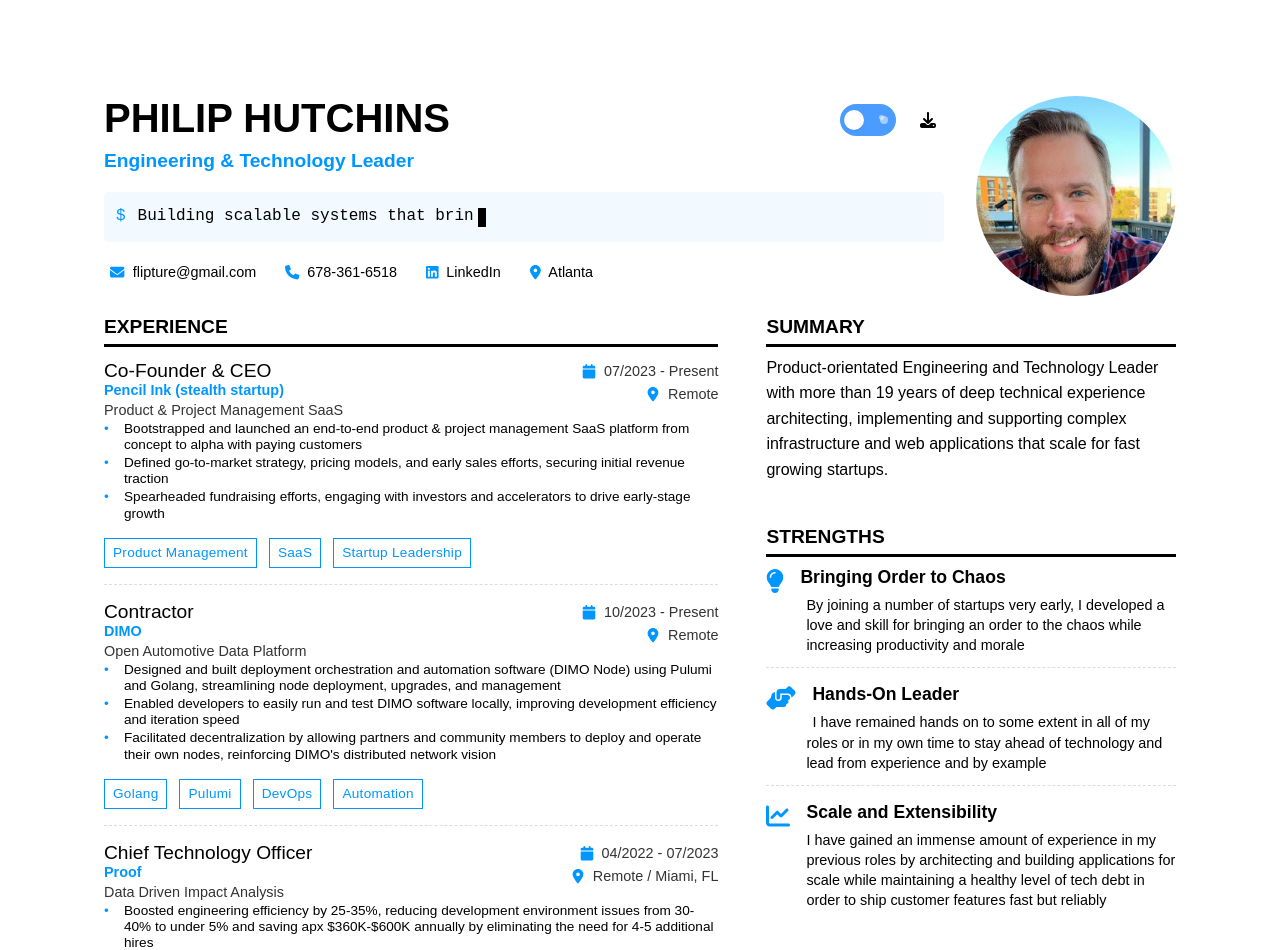
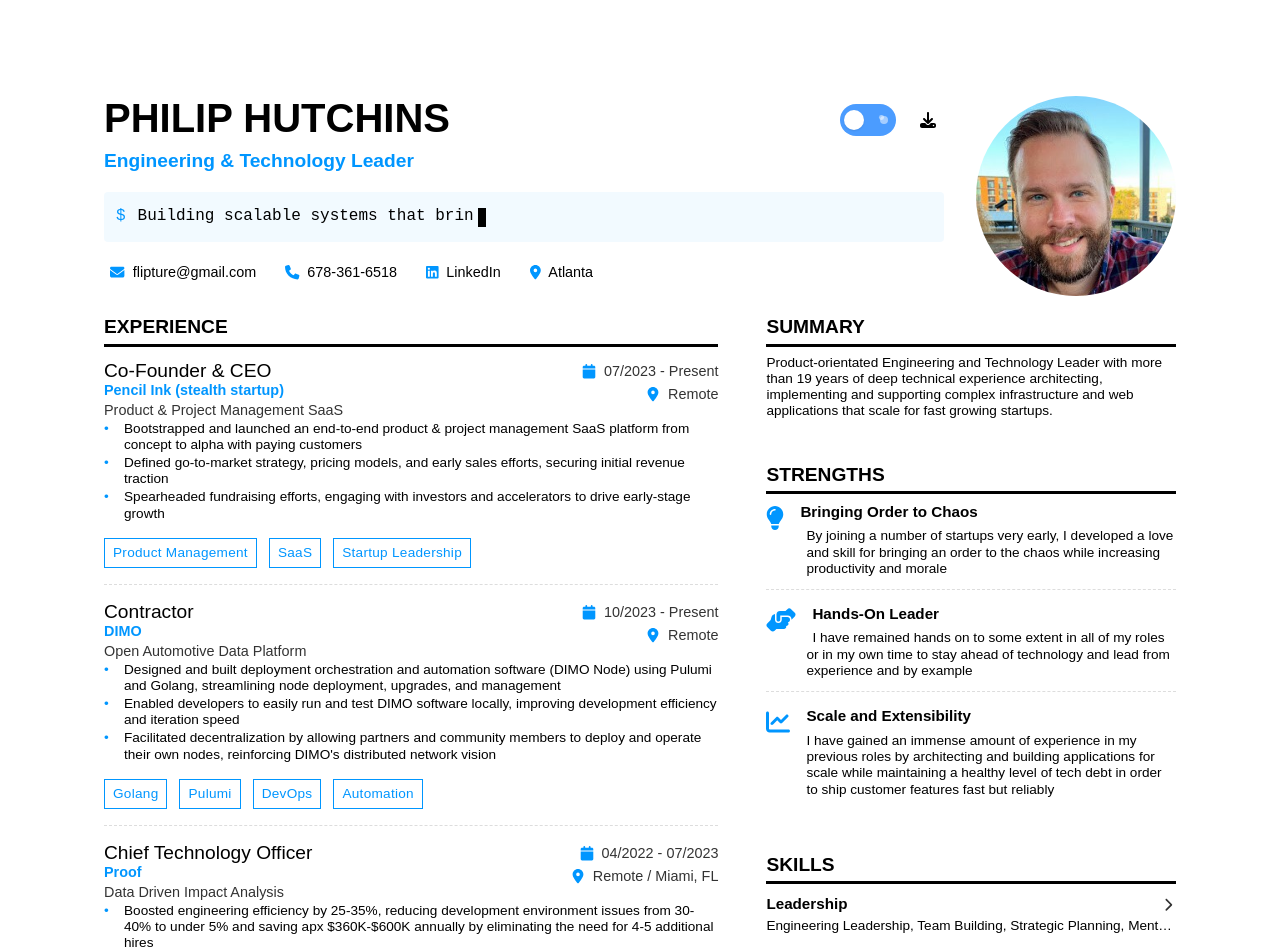
Before and after one commit to phutchins/interactiveresume, a Vue app: page / in a window 1280 px wide. Shown: the top 950 px of the page. Built offline with nearby package versions, Linux system fonts and the light colour scheme.

Commit message:
Refine typography and line heights across multiple resume sections

```diff
--- a/src/components/Resume.vue
+++ b/src/components/Resume.vue
@@ -462,6 +462,8 @@
       margin-top: 0.5rem;
       text-align: left;
       text-justify: inter-word;
+      font-size: 0.85rem;
+      line-height: 1.2;
     }
   }
 
--- a/src/components/SkillsSection.vue
+++ b/src/components/SkillsSection.vue
@@ -34,9 +34,9 @@
 </template>
 
 <script setup lang="ts">
+import { library } from '@fortawesome/fontawesome-svg-core'
+import { faChevronDown, faChevronRight } from '@fortawesome/free-solid-svg-icons'
 import { computed, ref } from 'vue'
-import { library } from '@fortawesome/fontawesome-svg-core'
-import { faChevronRight, faChevronDown } from '@fortawesome/free-solid-svg-icons'
 
 library.add(faChevronRight, faChevronDown)
 
@@ -148,7 +148,7 @@
 
     h3 {
       color: var(--text-color);
-      font-size: 1.1rem;
+      font-size: 0.95rem;
       margin: 0;
       transition: color 0.2s ease;
     }
@@ -157,7 +157,7 @@
 
 .toggle-icon {
   color: var(--secondary-color);
-  font-size: 0.9rem;
+  font-size: 0.85rem;
   transition: all 0.3s ease;
   width: 16px;
   flex-shrink: 0;
@@ -186,7 +186,8 @@
 
 .skills-preview {
   color: var(--text-color);
-  font-size: 0.9rem;
+  font-size: 0.85rem;
+  line-height: 1.2;
   white-space: nowrap;
   overflow: hidden;
   text-overflow: ellipsis;
@@ -212,7 +213,8 @@
   position: relative;
   padding-left: 1.5rem;
   break-inside: avoid;
-  line-height: 1.4;
+  font-size: 0.85rem;
+  line-height: 1.2;
 
   &::before {
     content: '•';
--- a/src/components/StrengthsSection.vue
+++ b/src/components/StrengthsSection.vue
@@ -14,9 +14,9 @@
 </template>
 
 <script setup lang="ts">
-import { library } from '@fortawesome/fontawesome-svg-core'
-import { faLightbulb, faHandsHelping, faChartLine } from '@fortawesome/free-solid-svg-icons'
-import type { Strength } from '../types/resume'
+import { library } from '@fortawesome/fontawesome-svg-core';
+import { faChartLine, faHandsHelping, faLightbulb } from '@fortawesome/free-solid-svg-icons';
+import type { Strength } from '../types/resume';
 
 library.add(faLightbulb, faHandsHelping, faChartLine)
 
@@ -80,13 +80,13 @@
 h3 {
   color: var(--text-color);
   margin-bottom: 0.25rem;
-  font-size: 1.1rem;
+  font-size: 0.95rem;
 }
 
 p {
   color: var(--text-color);
-  font-size: 0.9rem;
-  line-height: 1.4;
+  font-size: 0.85rem;
+  line-height: 1.2;
   margin-left: 2.5rem;
   margin-bottom: 0;
 }
```
